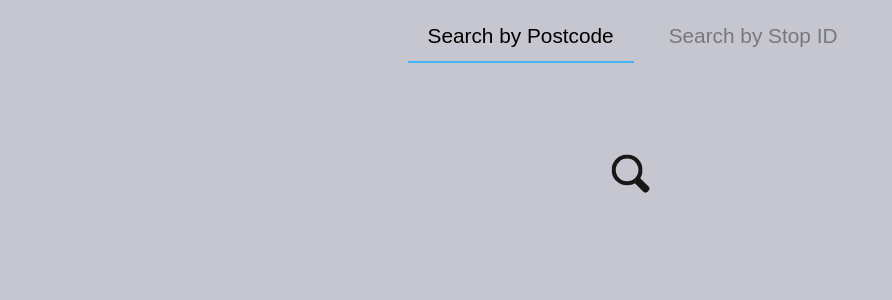
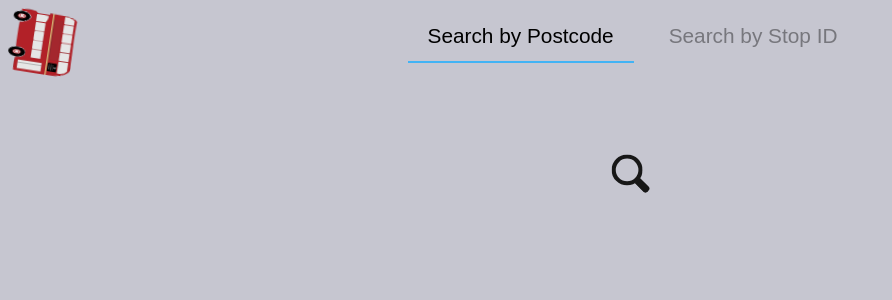
Before and after one commit to j0fri/BusBoard-client, a React (Create React App) app: page / in a window 1280 px wide. Shown: the top 300 px of the page, without its empty margins (0-892 px from the left). Built offline with nearby package versions, Linux system fonts and the light colour scheme.

Commit message:
Added rotating bus

```diff
--- a/src/App.css
+++ b/src/App.css
@@ -4,8 +4,12 @@
 }
 
 .App-logo {
-  height: 40vmin;
+  height: 8vmin;
+  width: 8vmin;
   pointer-events: none;
+  justify-content: left;
+  position: absolute;
+  left:10px
 }
 
 @media (prefers-reduced-motion: no-preference) {
--- a/src/components/HomePage.js
+++ b/src/components/HomePage.js
@@ -19,10 +19,12 @@ export default function HomePage(){
 
     //TODO: dynamic search bar
     return (
+        <div>
+        <div className="App.logo">
+             <img src={logo} className="App-logo" alt="logo"/>
+        </div>
       <div className="App">
           <div className="tabs">
-
-
               <Tabs>
 
                   <Tab label = "Search by Postcode">
@@ -49,6 +51,7 @@ export default function HomePage(){
           {/*<ArrivalDisplayTab/>*/}
           </div>
       </div>
+        </div>
   );
 }
 
```
Also changed, not shown: src/png-transparent-double-decker-bus-aec-routemaster-london-buses-bus-text-logo-london.png, src/svg-transparent-double-decker-bus-aec-routemaster-london-buses-bus-text-logo-london.svg (added).
